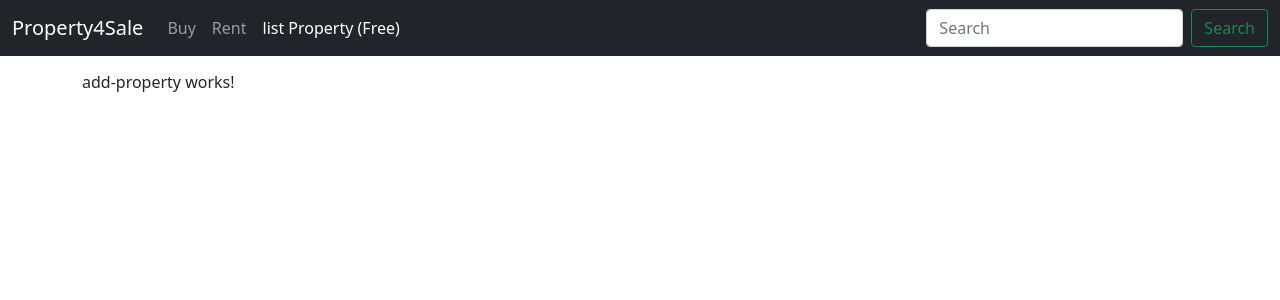
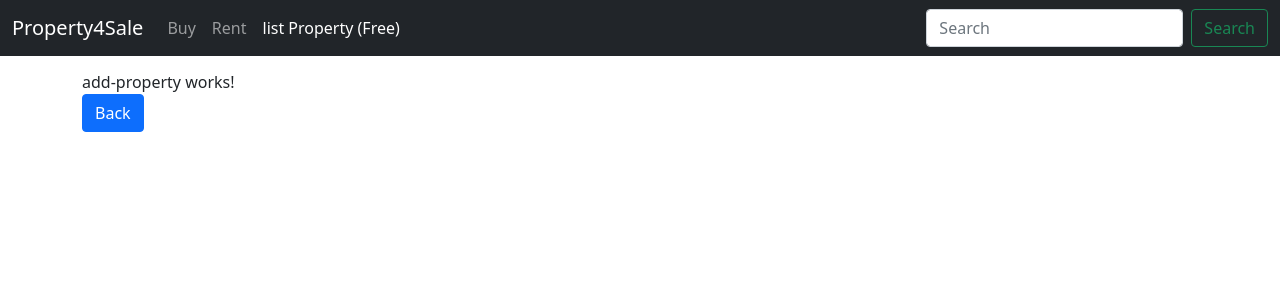
Before and after one commit to DO04dev/property-for-sale-app, an Angular app: page /add-property in a window 1280 px wide. Shown: the top 300 px of the page. Built offline with nearby package versions, Linux system fonts and the light colour scheme.

Commit message:
List Property: Add back button

```diff
--- a/src/app/property/add-property/add-property.component.html
+++ b/src/app/property/add-property/add-property.component.html
@@ -1,3 +1,4 @@
 <p>
-  add-property works!
+  add-property works!<br>
+  <button (click)="onBack()" class="btn btn-primary">Back</button>
 </p>
--- a/src/app/property/add-property/add-property.component.ts
+++ b/src/app/property/add-property/add-property.component.ts
@@ -1,4 +1,5 @@
 import { Component, OnInit } from '@angular/core';
+import { Router } from '@angular/router';
 
 @Component({
   selector: 'app-add-property',
@@ -7,9 +8,12 @@ import { Component, OnInit } from '@angular/core';
 })
 export class AddPropertyComponent implements OnInit {
 
-  constructor() { }
+  constructor(private router: Router) { }
 
   ngOnInit() {
   }
 
+  onBack(){
+    this.router.navigate(['/']);
+  }
 }
--- a/src/app/property/property-detail/property-detail.component.ts
+++ b/src/app/property/property-detail/property-detail.component.ts
@@ -13,5 +13,4 @@ export class PropertyDetailComponent implements OnInit {
   ngOnInit() {
     this.propertyId = this.route.snapshot.params['Id'];
   }
-
 }
```
